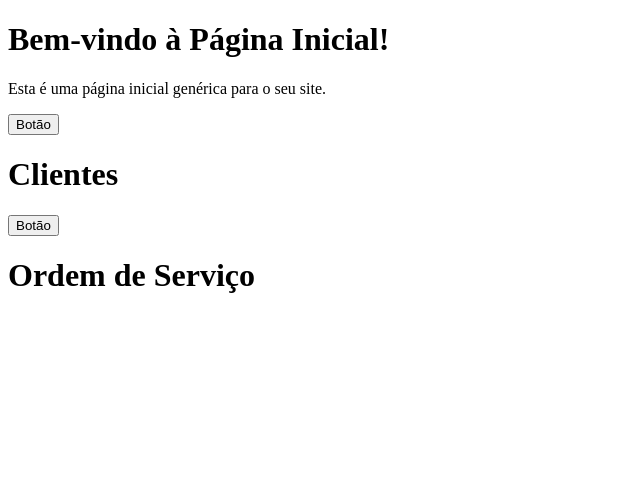
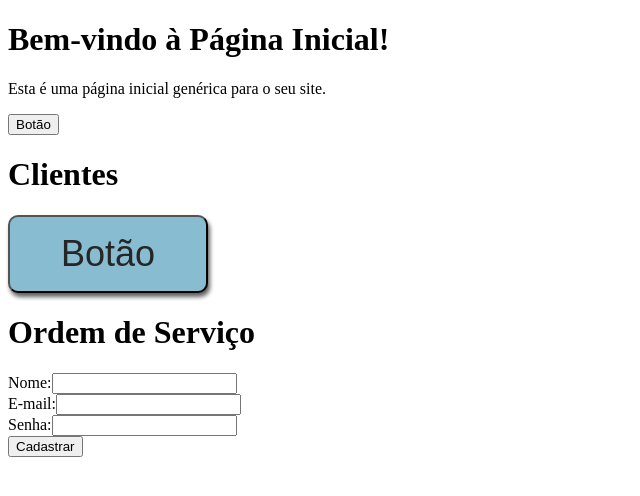
Before and after one commit to Florentin-Oliveira/Front-, a React (Create React App) app: page / in a window 1280 px wide. Shown: the top 496 px of the page, without its empty margins (0-640 px from the left). Built offline with nearby package versions, Linux system fonts and the light colour scheme.

Commit message:
Migração para o Typescript 2° dia

```diff
--- a/package.json
+++ b/package.json
@@ -43,6 +43,8 @@
     ]
   },
   "devDependencies": {
-    "react-router-dom": "^6.22.3"
+    "react-router-dom": "^6.22.3",
+    "sass": "^1.72.0",
+    "typescript-plugin-css-modules": "^5.1.0"
   }
 }
--- /dev/null
+++ b/src/components/Botao/Botao.module.scss
@@ -0,0 +1,25 @@
+.botao {
+    align-self: center;
+    background-color: #88bcd1;
+    border-radius: 10px;
+    box-shadow: 2px 4px 4px #0000009F;
+    color: #272626;
+    cursor: pointer;
+    font-size: 1.25rem;
+    padding: 16px;
+    width: 150px;
+
+    &:active {
+      background-color: #7CA6B7;
+      box-shadow: 2px 2px 4px #0000009F inset;
+    }
+  }
+
+  @media screen and (min-width: 1280px) {
+    .botao {
+      grid-column-start: span 2;
+      justify-self: center;
+      width: 200px;
+      font-size: 2.25rem;
+    }
+  }
--- a/src/components/Botao/index.tsx
+++ b/src/components/Botao/index.tsx
@@ -1,9 +1,10 @@
 import React from 'react';
+import style from './Botao.module.scss';
 
 class Botao extends React.Component {
     render() {
         return (
-       <button>
+            <button className={style.botao}>
                 Botão
             </button>
         )
--- a/src/pages/App.tsx
+++ b/src/pages/App.tsx
@@ -3,14 +3,17 @@ import Home from "../Route/Home";
 import Botao from "../components/Botao/index";
 import Cliente from "../components/Cliente/Cliente"
 import OS from "../components/OS/OrdenServico";
+import Cadastro from "../Route/Cadastro/Cadastro";
+/*import style from './App.module.scss';*/
 
 function App() {
   return (
-    <div>
+    <div className="style.AppStyle">
       <Home />
       <Cliente/>
       <Botao />
       <OS/>
+      <Cadastro/>
     </div>
   );
 }
--- /dev/null
+++ b/src/type/Cliente.ts
@@ -0,0 +1,6 @@
+export interface ICliente{
+    id:string,
+    Nome: string,
+    Numero: number,
+    Email:string,
+}
--- a/tsconfig.json
+++ b/tsconfig.json
@@ -13,7 +13,8 @@
     /* Language and Environment */
     "target": "es2016",                                  /* Set the JavaScript language version for emitted JavaScript and include compatible library declarations. */
     // "lib": [],                                        /* Specify a set of bundled library declaration files that describe the target runtime environment. */
-    "jsx": "react",                                /* Specify what JSX code is generated. */
+    "jsx": "react",
+    "plugins": [{ "name": "typescript-plugin-css-modules" }],                               /* Specify what JSX code is generated. */
     // "experimentalDecorators": true,                   /* Enable experimental support for legacy experimental decorators. */
     // "emitDecoratorMetadata": true,                    /* Emit design-type metadata for decorated declarations in source files. */
     // "jsxFactory": "",                                 /* Specify the JSX factory function used when targeting React JSX emit, e.g. 'React.createElement' or 'h'. */
@@ -105,5 +106,6 @@
     /* Completeness */
     // "skipDefaultLibCheck": true,                      /* Skip type checking .d.ts files that are included with TypeScript. */
     "skipLibCheck": true                                 /* Skip type checking all .d.ts files. */
+
   }
 }
```
Also changed, not shown: src/Route/Cadastro/CadastrarCliente.tsx (+8 -0 lines), src/Route/Cadastro/CadastrarOS.tsx (+10 -0 lines), src/components/Lista/index.tsx (added, +10 -0 lines), src/type/OrdemServico.ts (added, +12 -0 lines), src/components/Lista/item/index.tsx (added), src/pages/App.module.scss (renamed from src/pages/App.scss), 1 other file (tests, documents, lock files or other folders). Lines whose indentation alone changed are shown as unchanged.
